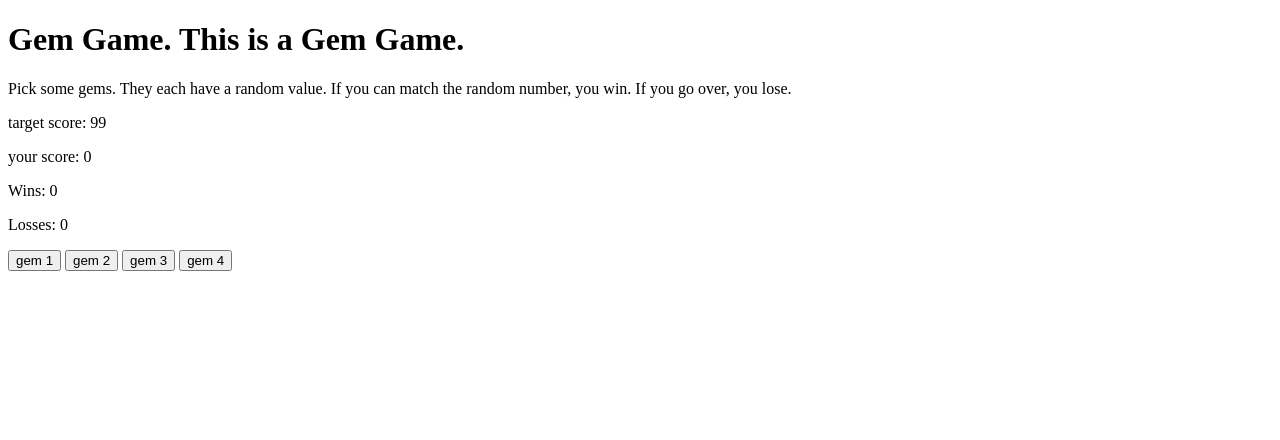
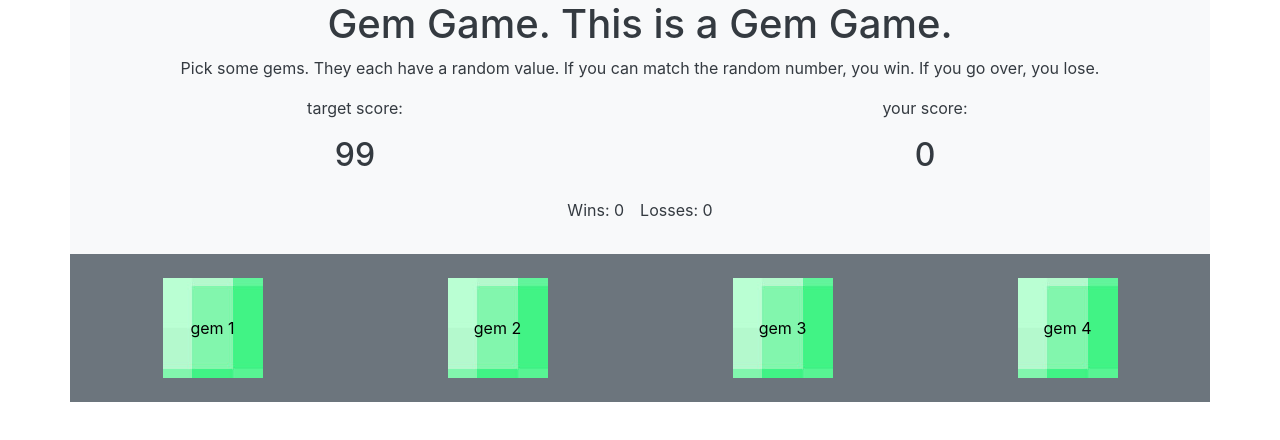
Before and after one commit to SzczeZam/unit-4-game, a plain HTML site: page index.html in a window 1280 px wide. Drawn offline with nearby package versions, Linux system fonts and the light colour scheme.

Commit message:
added some more bootstrap styling

```diff
--- a/assets/css/style.css
+++ b/assets/css/style.css
@@ -0,0 +1,9 @@
+button {
+    background-image: url(../images/proxy.duckduckgo.com.jfif);
+    background-repeat: no-repeat;
+    background-position: 50% 50%;
+    /* put the height and width of your image here */
+    height: 100px;
+    width: 100px;
+    border: none;
+  }
--- a/index.html
+++ b/index.html
@@ -5,14 +5,15 @@
     <meta name="viewport" content="width=device-width, initial-scale=1.0">
     <meta http-equiv="X-UA-Compatible" content="ie=edge">
     <title>We be Gemin'</title>
-    <link rel="stylesheet" ="https://stackpath.bootstrapcdn.com/bootstrap/4.3.1/css/bootstrap.min.css" integrity="sha384-ggOyR0iXCbMQv3Xipma34MD+dH/1fQ784/j6cY/iJTQUOhcWr7x9JvoRxT2MZw1T" crossorigin="anonymous">
+    <link rel="stylesheet" href="https://stackpath.bootstrapcdn.com/bootstrap/4.3.1/css/bootstrap.min.css" integrity="sha384-ggOyR0iXCbMQv3Xipma34MD+dH/1fQ784/j6cY/iJTQUOhcWr7x9JvoRxT2MZw1T" crossorigin="anonymous">
+    <link rel="stylesheet" href="assets/css/style.css" >
     <script
     src="https://code.jquery.com/jquery-3.4.1.min.js"
     integrity="sha256-CSXorXvZcTkaix6Yvo6HppcZGetbYMGWSFlBw8HfCJo="
     crossorigin="anonymous"></script>
 </head>
 <body>
-    <div class="container-fluid">
+    <div class="container bg-light text-dark">
 
         <h1 class="text-center">Gem Game. This is a Gem Game.</h1>
 
@@ -23,30 +24,34 @@
         </div>
 
     <div class="row">
-        <div class="col">
-            <p>target score: <span id="targetScore" >0</span></p>
+        <div class="col-6 text-center">
+            <p>target score: </p>
+            <h2 id="targetScore" >0</h2>
         </div>
 
-        <div class="col">
-            <p>your score: <span id="userScore">0</span></p>
+        <div class="col-6 text-center">
+            <p>your score: </p>
+            <h2 id="userScore">0</h2>
         </div>
 
     </div>
 
 
-        <div class="targetContainer" id="scoreboard">
-            <p>Wins: <span id="wins">0</span></p>
-            <p>Losses: <span id="losses">0</span></p>
+            <div class="d-flex justify-content-center p-2" id="scoreboard">
+                <p class="p-2">Wins: <span id="wins">0</span></p>
+                <p class="p-2">Losses: <span id="losses">0</span></p>
+            </div>
 
-            <div class="row">
-                <div class="gemContainer flex justify-content-around">
+
+
+            <div class="row justify-content-around py-4 bg-secondary text-white">
+
                     <button  id="gem1" class="gemChoice" data-value="0">gem 1</button>
                     <button  id="gem2" class="gemChoice" data-value="0">gem 2</button>
                     <button  id="gem3" class="gemChoice" data-value="0">gem 3</button>
                     <button  id="gem4" class="gemChoice" data-value="0">gem 4</button>
-                </div>
+
             </div>
-        </div>
     </div>
 
 <script src="assets/javascript/game.js"></script>
```
Also changed, not shown: assets/images/proxy.duckduckgo.com.jfif (added).
